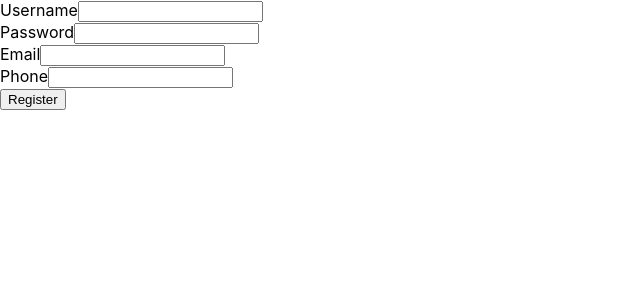
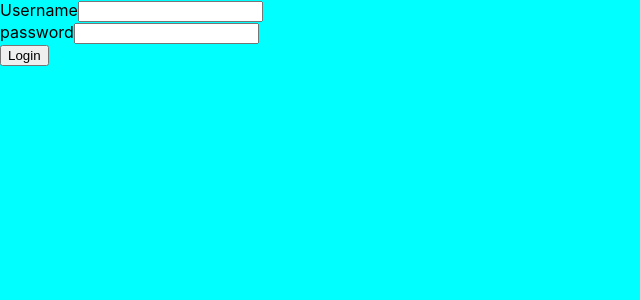
Before and after one commit to phongtran03/Air-Ticket-Sales-FE, a React (Create React App) app: page / in a window 1280 px wide. Shown: the top 300 px of the page, without its empty margins (0-640 px from the left). Built offline with nearby package versions, Linux system fonts and the light colour scheme.

Commit message:
new update form login and register

```diff
--- a/src/App.js
+++ b/src/App.js
@@ -4,8 +4,8 @@ function App() {
 
   return (
     <div className="App">
-      {/* <Login /> */}
-      <Register />
+      <Login />
+      {/* <Register /> */}
     </div>
   );
 }
--- a/src/authenticator/login.js
+++ b/src/authenticator/login.js
@@ -31,29 +31,31 @@ const Login = () => {
                 console.log(res);
                 console.log(res.data);
                 if(res.status == 200){
-                    // window.location = 'https://www.youtube.com/'
                     setValue('thanh cong')
                 }
+            }).catch(error => {
+                setValue(error.response.data.message);
             })
 
     }
 
     return (
+        <body>
         <form>
             <div>
                 <label>Username</label>
-                <input type="text" name="username" onChange={onChangeUsername}></input>
+                <input type="text" name="username" onChange={onChangeUsername} required></input>
             </div>
             <div>
                 <label>password</label>
-                <input type="password" name="password" onChange={onChangePassword}></input>
+                <input type="password" name="password" onChange={onChangePassword} required></input>
             </div>
             <div>{value}</div>
             <div>
                 <button type="button" onClick={onLogin}>Login</button>
             </div>
         </form>
-
+        </body>
     )
 
 }
--- a/src/authenticator/register.css
+++ b/src/authenticator/register.css
@@ -0,0 +1,8 @@
+body{
+   background-color: aqua;
+}
+#form{
+    width: 10%;
+    height:50%;
+    background-color: rgb(132, 132, 182);
+}
--- a/src/authenticator/register.js
+++ b/src/authenticator/register.js
@@ -1,7 +1,6 @@
 import React, { useState } from 'react'
 import axios from 'axios';
 import './register.css';
-import Login from './login';
 const Register = () => {
 
     const [username, setUsername] = useState('')
@@ -33,46 +32,49 @@ const Register = () => {
                 "email" : email,
                 "phone": phone
             },
-            url: 'http://localhost:8080/api/user/register',
+            url: 'http://localhost:8080/api/v1/user/register',
         }
 
-        axios(options)
+        axios.post(options.url, options.data)
             .then(res => {
                 console.log(res);
                 console.log(res.data);
                 if(res.status == 200){
                     console.log(res);
-                    window.location = Login
+                    // window.location = Login
                     setValue('thanh cong')
                 }
+            }).catch(error=> {
+                setValue(error.response.data.message);
+
             })
-
     }
 
 return (
-    <form>
+    <body>
+    <form id="form">
         <div>
             <label>Username</label>
-            <input type="text" name="username" onChange={onChangeUsername}></input>
+            <input type="text" name="username" onChange={onChangeUsername}required></input>
         </div>
         <div>
             <label>Password</label>
-            <input type="password" name="password" onChange={onChangePassword}></input>
+            <input type="password" name="password" onChange={onChangePassword}required></input>
         </div>
         <div>
             <label>Email</label>
-            <input type="text" name="email" onChange={onChangeEmail}></input>
+            <input type="text" name="email" onChange={onChangeEmail}required></input>
         </div>
         <div>
             <label>Phone</label>
-            <input type="text" name="phone" onChange={onChangePhone}></input>
+            <input type="text" name="phone" onChange={onChangePhone}required></input>
         </div>
         <div>{value}</div>
         <div>
             <button type="button" onClick={onRegister}>Register</button>
         </div>
     </form>
-
+    </body>
 )
 }
 export default Register
```
